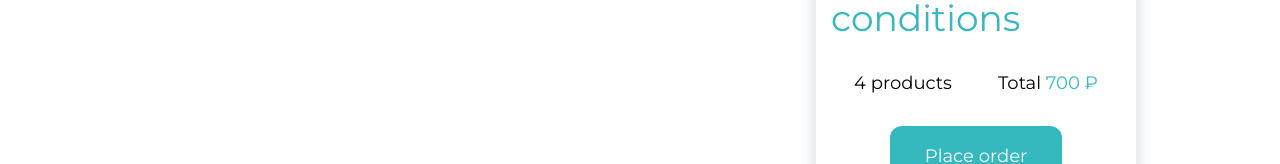
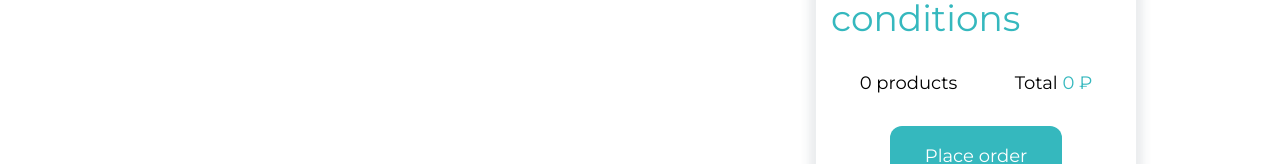
Before and after one commit to Edik1999/react-shop, a React (Create React App) app: page /cart in a window 1280 px wide. Shown: the part 450-614 px from the top of the page. Built offline with nearby package versions, Linux system fonts and the light colour scheme.

Commit message:
remove from cert

```diff
--- a/src/components/Modal.js
+++ b/src/components/Modal.js
@@ -11,8 +11,7 @@ function Modal({isVisible, id, onClose}) {
   const [content, setContent] = useState({});
 
   useEffect(() => {
-    console.log(state)
-    setContent(state.setGoods.find((el) => el.id === id))
+    setContent(state.goods.find((el) => el.id === id))
   }, [])
 
   return isVisible === false ? null : (
--- a/src/pages/Cart.js
+++ b/src/pages/Cart.js
@@ -3,16 +3,24 @@ import burger from "../img/burger.png";
 import Button from '../components/Button';
 import { useSelector, useDispatch } from "react-redux";
 import { useEffect, useState } from "react";
+import {cart, deleteFromCart} from '../store/slice/cartSlice';
+import { RootState, useAppDispatch } from "../store";
 
 function Cart() {
 
   const state = useSelector((state) => state);
-  const [content, setContent] = useState([]);
+  const dispatch = useAppDispatch()
 
-  useEffect(() => {
-    setContent(state.addToCart)
-  }, [])
+  const sum = () => {
+    let prices = state.cart.map(el => el.price)
+    const count = (arr) => arr.reduce((acc, num) => acc + Number(num), 0);
+    return count(prices)
+  }
 
+  const deleteFromCartHandler = (id) => {
+    console.log(id)
+    dispatch(deleteFromCart(id));
+  }
 
   return (
     <>
@@ -22,14 +30,14 @@ function Cart() {
         </div>
         <div className="cart__main">
           <ul className="cart__list">
-            {content.map(el =>
+            {state.cart.map(el =>
               <li className="cart__item" key={Math.random()}>
                 <div className="cart__product">
                   <img className="cart__product-img" src={el.image} alt="Image" />
                   <div className="cart__product-wrap">
                     <p className="cart__product-name">{el.title}</p>
                     <p className="cart__product-price text-color">{el.price} ₽</p>
-                    <div className="cart__product-delete"></div>
+                    <div className="cart__product-delete" onClick={() => deleteFromCartHandler(el.id)}></div>
                   </div>
                 </div>
               </li>
@@ -38,8 +46,8 @@ function Cart() {
           <div className="cart__total">
             <p className="cart__total-title text-color">Order conditions</p>
             <div className="cart__total-count">
-              <p className="cart__product-count">4 products</p>
-              <p className="cart__total-price">Total <span className="text-color">700 ₽</span> </p>
+              <p className="cart__product-count">{state.cart.length} products</p>
+              <p className="cart__total-price">Total <span className="text-color">{sum()} ₽</span> </p>
             </div>
             <Button text={"Place order"}></Button>
           </div>
--- a/src/pages/Fullmenu.js
+++ b/src/pages/Fullmenu.js
@@ -7,8 +7,8 @@ import Search from "../components/Search";
 import Button from '../components/Button';
 import Modal from '../components/Modal';
 import { useGetGoodsQuery } from "../store/mockAPI/mockApi";
-import { setGoods } from "../store/slice/goodsSlice";
-import {addToCart} from '../store/slice/cartSlice';
+import { goods } from "../store/slice/goodsSlice";
+import {cart, deleteFromCart} from '../store/slice/cartSlice';
 import Loader from "../components/Loader";
 
 // import { useGetSingleGoodQuery } from "../store/mockAPI/mockApi";
@@ -18,7 +18,7 @@ function Fullmenu() {
 
   const state = useSelector((state) => state);
 
-  const [content, setContent] = useState(state.setGoods)
+  const [content, setContent] = useState(state.goods)
   const [activeSort, setActiveSort] = useState(1)
   const [priceSort, setPriceSort] = useState(1)
   const [modalState, setModalState] = useState(false)
@@ -28,25 +28,25 @@ function Fullmenu() {
 
   useEffect(() => {
     if (data) {
-      dispatch(setGoods(data))
+      dispatch(goods(data))
       setContent(data)
     }
   }, [data])
 
-  const filterContent = (filterString) => state.setGoods.filter(el => el.title.toLowerCase().indexOf(filterString.toLowerCase()) > -1)
+  const filterContent = (filterString) => state.goods.filter(el => el.title.toLowerCase().indexOf(filterString.toLowerCase()) > -1)
 
   const searchHandler = (filterString) => {
     setActiveSort(1)
     if(filterString.length > 0){
       setContent(filterContent(filterString).length > 0 ? filterContent(filterString) : [])
     }else{
-      setContent(state.setGoods)
+      setContent(state.goods)
     }
   }
 
   const sortingHandler = (sortingString) => {
     setPriceSort(1);
-    setContent(state.setGoods.filter(el => el.type.toLowerCase().indexOf(sortingString.toLowerCase()) > -1))
+    setContent(state.goods.filter(el => el.type.toLowerCase().indexOf(sortingString.toLowerCase()) > -1))
     switch (sortingString) {
       case 'Pizza':
         setActiveSort(2)
@@ -69,9 +69,9 @@ function Fullmenu() {
       sortedContent = copyContent.sort((a, b) => a.price < b.price ? 1 : -1);
     }else if(priceSort === 3){
       if(activeSort !== 1){
-        sortedContent = state.setGoods.filter(el => el.type.toLowerCase().indexOf(whichSort().toLowerCase()) > -1)
+        sortedContent = state.goods.filter(el => el.type.toLowerCase().indexOf(whichSort().toLowerCase()) > -1)
       }else {
-        sortedContent = state.setGoods
+        sortedContent = state.goods
       }
     }
     setActiveOrderByPrice();
@@ -128,8 +128,7 @@ function Fullmenu() {
 
   const addToCartClick = (e, id) => {
     e.stopPropagation();
-    console.log('click ' + id)
-    dispatch(addToCart(state.setGoods.find((el) => el.id === id)))
+    dispatch(cart(state.goods.find((el) => el.id === id)))
   }
 
   if (isLoading) {
@@ -152,7 +151,7 @@ function Fullmenu() {
             pickup order. Fast and fresh food.
           </p>
           <div className="menu__btn">
-            <Button modificator={`menu-btn ${activeSort !== 1 && 'menu-btn--disabled'}`} text={"Показать все"} onClick={(e) => {setContent(state.setGoods); setActiveSort(1); setPriceSort(1)}}></Button>
+            <Button modificator={`menu-btn ${activeSort !== 1 && 'menu-btn--disabled'}`} text={"Показать все"} onClick={(e) => {setContent(state.goods); setActiveSort(1); setPriceSort(1)}}></Button>
             <Button modificator={`menu-btn ${activeSort !== 2 && 'menu-btn--disabled'}`} text={"Пицца"} onClick={(e) => sortingHandler('Pizza')}></Button>
             <Button modificator={`menu-btn ${activeSort !== 3 && 'menu-btn--disabled'}`} text={"Бургеры"} onClick={(e) => sortingHandler('Burger')}></Button>
             <Button modificator={`menu-btn ${activeSort !== 4 && 'menu-btn--disabled'}`} text={"Роллы"} onClick={(e) => sortingHandler('Roll')}></Button>
--- a/src/store/index.ts
+++ b/src/store/index.ts
@@ -7,8 +7,8 @@ import cartSlice from "./slice/cartSlice";
 export const store = configureStore({
     reducer: {
         [mockAPI.reducerPath]: mockAPI.reducer,
-        setGoods: goodsSlice,
-        addToCart: cartSlice
+        goods: goodsSlice,
+        cart: cartSlice
     },
     middleware: getDefaultMiddleware => getDefaultMiddleware().concat(mockAPI.middleware)
 })
--- a/src/store/slice/cartSlice.js
+++ b/src/store/slice/cartSlice.js
@@ -7,13 +7,14 @@ export const cartSlice = createSlice({
   name: 'cart',
   initialState: initial,
   reducers: {
-    addToCart: (state, action) => {state.push(action.payload)},
-  //   incrementByAmount: (state, action: PayloadAction<number>) => {
-  //     state.value += action.payload
-  //   },
+    cart: (state, action) => {state.push(action.payload)},
+    deleteFromCart: (state, action) => {
+      console.log(action.payload)
+      return state.filter(el => el.id !== action.payload)
+    },
   },
 })
 
-export const { addToCart } = cartSlice.actions
+export const { deleteFromCart, cart } = cartSlice.actions
 
 export default cartSlice.reducer
--- a/src/store/slice/goodsSlice.ts
+++ b/src/store/slice/goodsSlice.ts
@@ -7,14 +7,14 @@ type state = any[]
 const initialState: state = []
 
 export const goodsSlice = createSlice({
-  name: 'setGoods',
+  name: 'goods',
   initialState,
   reducers: {
-    setGoods: (state, action) => action.payload
+    goods: (state, action) => action.payload
   },
 })
 
 // Action creators are generated for each case reducer function
-export const { setGoods } = goodsSlice.actions
+export const { goods } = goodsSlice.actions
 
 export default goodsSlice.reducer
```
